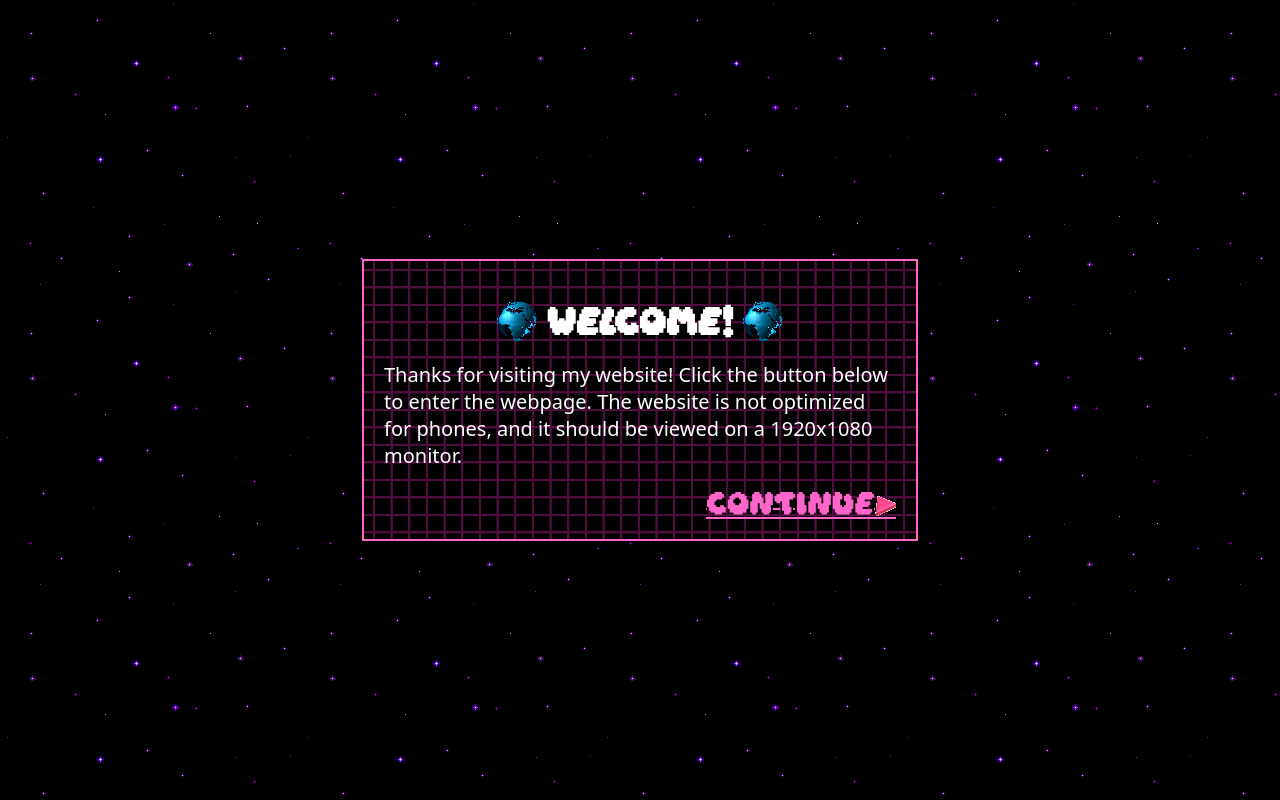
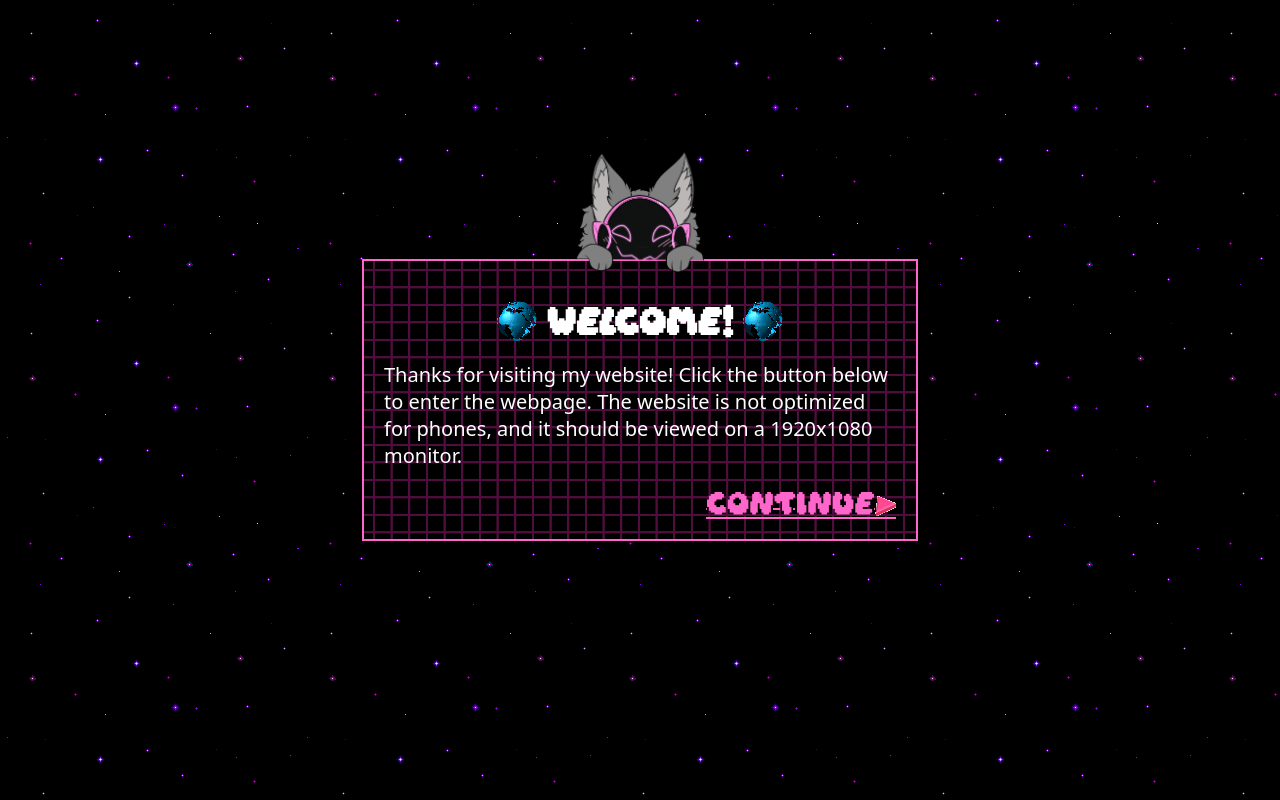
Before and after one commit to aondr/elocity, a plain HTML site: page index.html in a window 1280 px wide. Drawn offline with Linux system fonts and the light colour scheme; a web font is replaced by a local one.

Commit message:
add me peeking

```diff
--- a/css/basic.css
+++ b/css/basic.css
@@ -53,19 +53,33 @@ body {
     position: relative;
 }
 
-/* .welcome_container::before {
+.container::before {
     content: "";
     position: absolute;
-    top: -200px;
+    top: -110px;
     left: 50%;
     transform: translateX(-50%);
-    height: 200px;
-    width: 200px;
-    background-image: url("../img/me/halfbody.png");
+    height: 128px;
+    width: 128px;
+    background-image: url("../img/me/peek-top.png");
     background-size: contain;
     background-repeat: no-repeat;
     z-index: 1;
-} */
+}
+
+.welcome_container::before {
+    content: "";
+    position: absolute;
+    top: -110px;
+    left: 50%;
+    transform: translateX(-50%);
+    height: 128px;
+    width: 128px;
+    background-image: url("../img/me/peek-top.png");
+    background-size: contain;
+    background-repeat: no-repeat;
+    z-index: 1;
+}
 
 .center {
     text-align: center;
```
Also changed, not shown: css/styles.css (+10 -0 lines), homepage.html (+8 -0 lines), img/me/peek-side-left.png (added), img/me/peek-side.png (added), img/me/peek-top.png (added).
